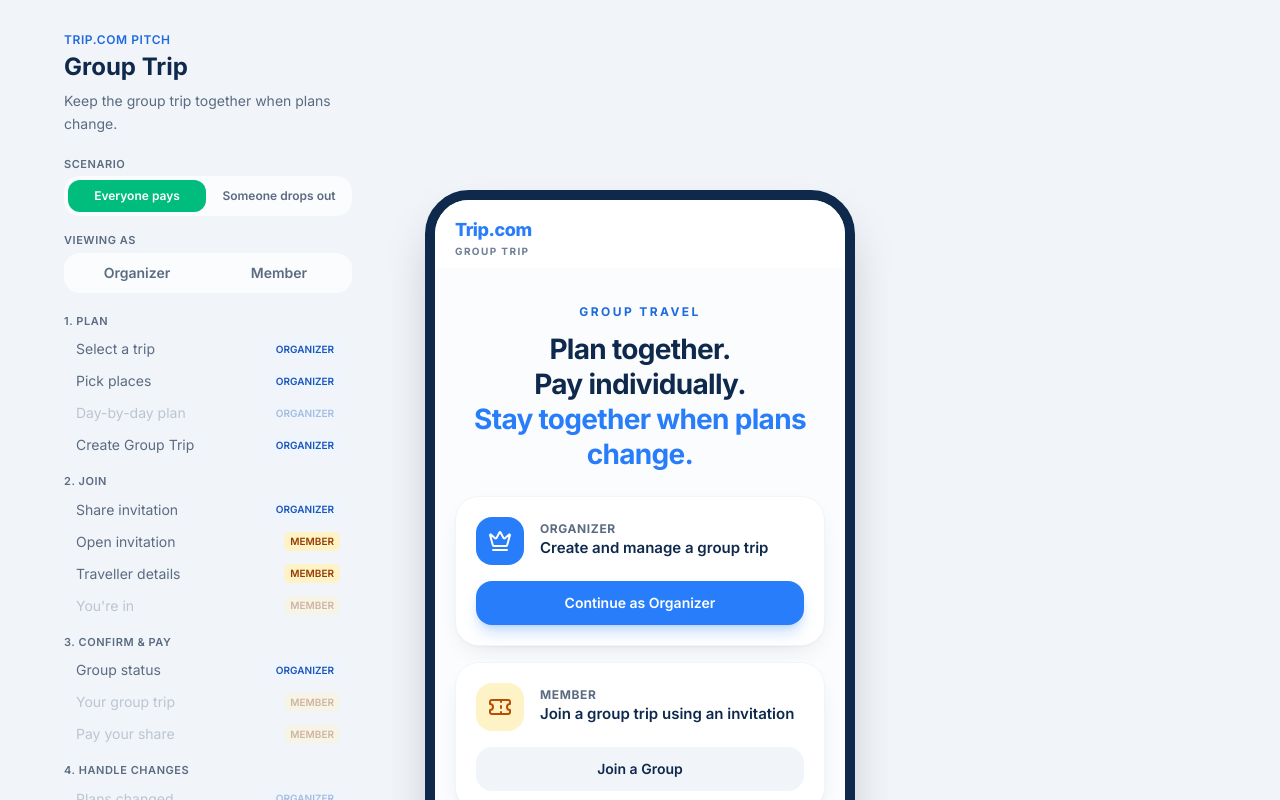
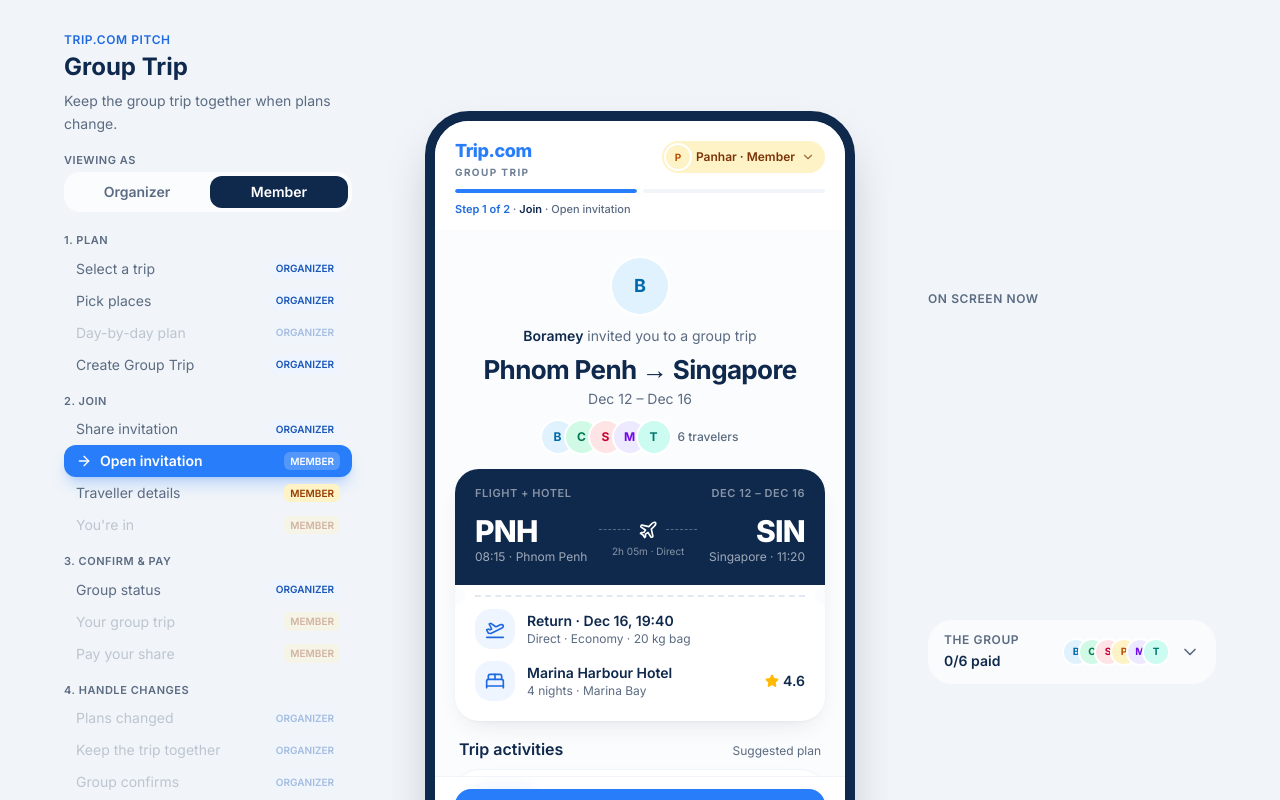
Before and after one commit to nangdypanhar/group-travel, a React (Vite) app: page / in a window 1280 px wide. Shown: the top 800 px of the page. Built offline with nearby package versions, Linux system fonts and the light colour scheme.

Commit message:
Only display user screen role

```diff
--- a/src/components/AppShell.jsx
+++ b/src/components/AppShell.jsx
@@ -1,5 +1,6 @@
 import { ChevronLeft, ListOrdered } from 'lucide-react'
 import { useState } from 'react'
+import { ROLES } from '../state/demoState'
 import { useDemo } from '../state/useDemo'
 import BottomSheet from './BottomSheet'
 import PresenterPanel, { DemoNav } from './PresenterPanel'
@@ -19,7 +20,7 @@
         <header className="shrink-0 bg-white pt-4">
           <div className="flex items-center justify-between gap-2 px-5 pb-3">
             <div className="flex items-center gap-2">
-              {state.role && (
+              {state.role && state.history[state.role].length > 0 && (
                 <button
                   type="button"
                   aria-label="Back"
@@ -50,7 +51,7 @@
               </div>
             )}
           </div>
-          {state.role && <StepIndicator phase={summary.phase} label={summary.screen.label} />}
+          {state.role && <StepIndicator steps={ROLES[state.role].steps} step={summary.step} label={summary.screen.label} />}
         </header>
         <main key={`${state.role}-${summary.screen.id}`} className="no-scrollbar flex-1 overflow-y-auto bg-slate-50/60">
           {children}
--- a/src/components/StatusBadge.jsx
+++ b/src/components/StatusBadge.jsx
@@ -1,4 +1,4 @@
-import { AlarmClock, BellRing, CheckCircle2, Clock, Hourglass, Mail, UserMinus } from 'lucide-react'
+import { AlarmClock, BellRing, CheckCircle2, Clock, FileCheck2, FileClock, Hourglass, Mail, UserMinus } from 'lucide-react'
 
 const TONES = {
   done: { className: 'bg-emerald-50 text-emerald-700', Icon: CheckCircle2 },
@@ -8,6 +8,8 @@
   due: { className: 'bg-rose-50 text-rose-600', Icon: AlarmClock },
   reminded: { className: 'bg-brand-50 text-brand-700', Icon: BellRing },
   extended: { className: 'bg-amber-50 text-amber-700', Icon: Hourglass },
+  infoDone: { className: 'bg-brand-50 text-brand-700', Icon: FileCheck2 },
+  infoMissing: { className: 'bg-slate-100 text-muted', Icon: FileClock },
 }
 
 export default function StatusBadge({ tone = 'pending', children }) {
--- a/src/components/StepIndicator.jsx
+++ b/src/components/StepIndicator.jsx
@@ -1,19 +1,33 @@
-import { PHASES } from '../state/demoState'
+import { CheckCircle2 } from 'lucide-react'
 
-export default function StepIndicator({ phase, label }) {
+// Progress through the current role's own steps, e.g. Join → Pay for a member.
+// A `step` past the last one means the role has nothing left to do.
+export default function StepIndicator({ steps, step, label }) {
+  const done = step >= steps.length
   return (
     <div className="px-5 pb-3">
       <div className="flex gap-1.5">
-        {PHASES.map((p, i) => (
-          <div key={p} className="h-1 flex-1 overflow-hidden rounded-full bg-slate-100">
-            <div className={`h-full rounded-full bg-brand-500 transition-all duration-500 ${i <= phase ? 'w-full' : 'w-0'}`} />
+        {steps.map((s, i) => (
+          <div key={s} className="h-1 flex-1 overflow-hidden rounded-full bg-slate-100">
+            <div
+              className={`h-full rounded-full transition-all duration-500 ${done ? 'bg-emerald-500' : 'bg-brand-500'} ${i <= step ? 'w-full' : 'w-0'}`}
+            />
           </div>
         ))}
       </div>
-      <p className="mt-2 text-[11px] font-medium text-muted">
-        <span className="font-semibold text-brand-600">Step {phase + 1}</span> ·{' '}
-        <span className="font-semibold text-ink">{PHASES[phase]}</span> · {label}
-      </p>
+      {done ? (
+        <p className="mt-2 flex items-center gap-1 text-[11px] font-medium text-muted">
+          <CheckCircle2 className="h-3.5 w-3.5 text-emerald-500" strokeWidth={2.5} />
+          <span className="font-semibold text-emerald-600">All done</span> · {label}
+        </p>
+      ) : (
+        <p className="mt-2 text-[11px] font-medium text-muted">
+          <span className="font-semibold text-brand-600">
+            Step {step + 1} of {steps.length}
+          </span>{' '}
+          · <span className="font-semibold text-ink">{steps[step]}</span> · {label}
+        </p>
+      )}
     </div>
   )
 }
--- a/src/data/mockData.js
+++ b/src/data/mockData.js
@@ -176,12 +176,13 @@
 export const REPLACEMENT = { ...blankMember(REPLACEMENT_NAME, PEOPLE.length), replacement: true }
 
 // Where everyone else stands once time has passed after the invite
-// (5/6 joined, 4/6 paid once "me" has joined): friends joined and paid,
-// the late member only opened the invite.
+// (everyone but "me" has joined and paid; "me" pays last to complete the group).
 export const MEMBER_PROGRESS = Object.fromEntries(
   PEOPLE.map((p) => toId(p.name))
     .filter((id) => id !== MEMBER_ID)
-    .map((id) => [id, id === LATE_PAYER_ID ? { invited: true } : { invited: true, joined: true, info: true, paid: true }]),
+    // For now Tena pays like everyone else (no late payer, no dropout in the demo).
+    // .map((id) => [id, id === LATE_PAYER_ID ? { invited: true } : { invited: true, joined: true, info: true, paid: true }]),
+    .map((id) => [id, { invited: true, joined: true, info: true, paid: true }]),
 )
 
 const nameOf = (id) => PEOPLE.find((p) => toId(p.name) === id).name
--- a/src/screens/Join.jsx
+++ b/src/screens/Join.jsx
@@ -50,7 +50,7 @@
 
       <div>
         <div className="mb-2 flex items-baseline justify-between px-1">
-          <h2 className="font-semibold">Day by day</h2>
+          <h2 className="font-semibold">Trip activities</h2>
           <span className="text-xs text-muted">{state.plan.generated ? `Planned by ${organizer.name}` : 'Suggested plan'}</span>
         </div>
         <ItineraryDays days={planDays(state.plan)} />
--- a/src/screens/MemberHome.jsx
+++ b/src/screens/MemberHome.jsx
@@ -1,22 +1,32 @@
-import { BedDouble, BellRing, CheckCircle2, CreditCard, PartyPopper, Plane, RefreshCw } from 'lucide-react'
-import Avatar from '../components/Avatar'
+import { BedDouble, ChevronDown, BellRing, CheckCircle2, CreditCard, PartyPopper, Plane, RefreshCw } from 'lucide-react'
+import { useState } from 'react'
+import { AvatarStack } from '../components/Avatar'
 import { DeadlineCard } from '../components/Countdown'
 import ItineraryDays from '../components/ItineraryDays'
+import MemberCard, { PaymentStatus } from '../components/MemberCard'
+import StatusBadge from '../components/StatusBadge'
 import { Button, Caption, Card, ProgressBar, Screen } from '../components/ui'
-import { MEMBER_ID, TRIP } from '../data/mockData'
+import { MEMBER_ID, ORGANIZER_ID, TRIP } from '../data/mockData'
 import { usd } from '../lib/format'
 import { planDays } from '../lib/itinerary'
 import { useNow } from '../lib/useNow'
 import { useDemo } from '../state/useDemo'
 
-// One-word payment status for the compact group grid.
-function statusOf(m, deadlinePassed) {
-  if (m.removed) return { label: 'Dropped', className: 'text-rose-500' }
-  if (m.paid) return { label: 'Paid', className: 'text-emerald-600' }
-  if (m.graceUntil) return { label: 'Extension', className: 'text-amber-600' }
-  if (deadlinePassed) return { label: 'Missed', className: 'text-rose-500' }
-  if (m.joined) return { label: 'Pending', className: 'text-amber-600' }
-  return { label: 'Invited', className: 'text-muted' }
+// You, then the organizer, then paid, waiting and dropped members.
+function sortedMembers(members) {
+  const rank = (m) =>
+    m.id === MEMBER_ID ? 0 : m.id === ORGANIZER_ID ? 1 : m.removed ? 5 : m.paid ? 2 : m.joined ? 3 : 4
+  return [...members].sort((a, b) => rank(a) - rank(b))
+}
+
+// Whether a joined member has filled in their traveler information.
+function InfoStatus({ member }) {
+  if (!member.joined || member.removed) return null
+  return member.info ? (
+    <StatusBadge key="info" tone="infoDone">Info added</StatusBadge>
+  ) : (
+    <StatusBadge key="no-info" tone="infoMissing">Info missing</StatusBadge>
+  )
 }
 
 // Member: their own trip, share and deadline first; the group and the plan below.
@@ -25,9 +35,13 @@
   const { me, organizer, dropped } = summary
   const { change, booked } = state
   const now = useNow()
+  // The member list is detail, so it starts folded.
+  const [membersOpen, setMembersOpen] = useState(false)
   const needsMyConfirm = change?.status === 'confirming' && !change.confirmed[MEMBER_ID]
   const iConfirmed = Boolean(change?.confirmed[MEMBER_ID])
   const myShare = TRIP.price + (iConfirmed ? summary.topUp : 0)
+  // The whole group has paid, so the trip is safe; only the organizer's booking is left.
+  const everyonePaid = me.paid && summary.unpaid.length === 0 && !booked && !change
 
   const confirm = () => {
     dispatch({ type: 'CONFIRM_ARRANGEMENT', id: MEMBER_ID })
@@ -101,6 +115,18 @@
         </Notice>
       )}
 
+      {everyonePaid && (
+        <Notice tone="emerald" Icon={PartyPopper} title="Everyone paid. Group is good to go!">
+          Trip is ready to book.
+        </Notice>
+      )}
+
+      {me.paid && !booked && !change && summary.unpaid.length > 0 && (
+        <Notice tone="brand" Icon={CheckCircle2} title="You're paid">
+          Waiting for {summary.unpaid.length} more {summary.unpaid.length === 1 ? 'payment' : 'payments'} before the group can book.
+        </Notice>
+      )}
+
       {me.reminded && !me.paid && (
         <Notice tone="brand" Icon={BellRing} title="Reminder">
           Pay your share before the deadline to keep your spot.
@@ -128,40 +154,65 @@
 
       {/* The group's progress, read-only: members see it, only the organizer acts on it. */}
       <Card className="space-y-4">
+        <div>
           <div className="flex items-baseline justify-between">
             <h2 className="font-semibold">Your group</h2>
             <span className="text-sm font-semibold">
-            {summary.paid}/{summary.size} <span className="font-normal text-muted">paid</span>
+              {summary.paid} of {summary.size} <span className="font-normal text-muted">paid</span>
             </span>
           </div>
+          <div className="mt-2">
             <ProgressBar value={summary.paid} max={summary.size} />
-        <div className="grid grid-cols-3 gap-2">
-          {state.members.map((m) => {
-            const status = statusOf(m, now >= state.deadline)
-            return (
-              <div
-                key={m.id}
-                className={`flex flex-col items-center rounded-2xl px-1 py-2.5 text-center ${m.id === MEMBER_ID ? 'bg-brand-50' : 'bg-slate-50'} ${
-                  m.removed ? 'opacity-50' : ''
-                }`}
-              >
-                <Avatar member={m} size="sm" done={m.paid && !m.removed} />
-                <p className="mt-1.5 w-full truncate text-xs font-semibold">{m.id === MEMBER_ID ? 'You' : m.name}</p>
-                <p key={status.label} className={`animate-pop text-[11px] font-semibold ${status.className}`}>
-                  {status.label}
+          </div>
+          <p className="mt-2 text-xs text-muted">
+            <span className="font-semibold text-ink">{usd(summary.secured)}</span> of {usd(summary.total)} secured
           </p>
         </div>
+
+        <button
+          type="button"
+          onClick={() => setMembersOpen((o) => !o)}
+          aria-expanded={membersOpen}
+          className="flex w-full cursor-pointer items-center gap-3 rounded-2xl bg-slate-50 px-3 py-2.5 text-left text-sm font-semibold transition hover:bg-slate-100"
+        >
+          {!membersOpen && <AvatarStack members={summary.active} size="xs" />}
+          <span className="flex-1">{membersOpen ? 'Hide members' : `See all ${summary.size} members`}</span>
+          <ChevronDown className={`h-4 w-4 shrink-0 text-muted transition ${membersOpen ? 'rotate-180' : ''}`} />
+        </button>
+
+        {/* You first, then the organizer, then everyone else: paid, waiting, dropped. */}
+        {membersOpen && (
+          <div className="-mx-2 animate-fade-up divide-y divide-slate-100">
+            {sortedMembers(state.members).map((m) => (
+              <MemberCard
+                key={m.id}
+                member={m}
+                isMe={m.id === MEMBER_ID}
+                isOrganizer={m.id === ORGANIZER_ID}
+                status={
+                  <>
+                    <InfoStatus member={m} />
+                    <PaymentStatus member={m} deadlinePassed={now >= state.deadline} />
+                  </>
+                }
+                action={
+                  !m.removed && (
+                    <span className={`text-sm font-semibold ${m.paid ? 'text-emerald-600' : 'text-muted'}`}>{usd(TRIP.price)}</span>
                   )
-          })}
+                }
+              />
+            ))}
           </div>
+        )}
+
         {/* My own deadline is in the hero while I haven't paid. */}
-        {me.paid && !booked && (
+        {me.paid && !booked && !everyonePaid && (
           <DeadlineCard deadline={state.deadline} label="Group deadline" note={state.group.deadlineLabel} done={summary.unpaid.length === 0} />
         )}
       </Card>
 
       <div>
-        <h2 className="mb-2 px-1 font-semibold">Day by day</h2>
+        <h2 className="mb-2 px-1 font-semibold">Trip activities</h2>
         <ItineraryDays days={planDays(state.plan)} />
       </div>
     </Screen>
--- a/src/screens/MemberJoined.jsx
+++ b/src/screens/MemberJoined.jsx
@@ -15,7 +15,7 @@
     { title: 'Joined the group', done: true },
     { title: 'Added your traveller details', done: true },
     { title: `Pay your share · ${usd(summary.share)}`, detail: `By ${state.group.deadlineLabel}`, next: true },
-    { title: 'Book together', detail: `${summary.organizer.name} books once everyone has paid` },
+    { title: 'Book together', detail: 'The organizer books once everyone has paid' },
   ]
 
   return (
--- a/src/state/demoState.js
+++ b/src/state/demoState.js
@@ -19,31 +19,32 @@
 export const PHASES = ['Plan', 'Join', 'Confirm & Pay', 'Handle Changes', 'Book']
 
 export const ROLES = {
-  organizer: { label: 'Organizer', viewerId: ORGANIZER_ID, start: 'trip' },
-  member: { label: 'Member', viewerId: MEMBER_ID, start: 'invitation' },
+  organizer: { label: 'Organizer', viewerId: ORGANIZER_ID, start: 'trip', steps: ['Plan', 'Invite', 'Collect', 'Book'] },
+  member: { label: 'Member', viewerId: MEMBER_ID, start: 'invitation', steps: ['Join', 'Pay'] },
 }
 
 // Each role has its own screens. `doing` is shown in the presenter's side panel.
+// `step` indexes the role's own `steps` (the progress bar under the header).
 export const SCREENS = {
   organizer: [
-    { id: 'trip', label: 'Select a trip', phase: 0, doing: 'Picks a Trip.com trip for the group' },
-    { id: 'places', label: 'Pick places', phase: 0, doing: 'Picks the places the group wants to see' },
-    { id: 'plan', label: 'Day-by-day plan', phase: 0, doing: 'Gets a day-by-day plan to share' },
-    { id: 'create', label: 'Create Group Trip', phase: 0, doing: 'Sets travelers, rooms and a deadline' },
-    { id: 'created', label: 'Share invitation', phase: 1, doing: 'Shares one invite link with friends' },
-    { id: 'status', label: 'Group status', phase: 2, doing: 'Spots payment risk before the deadline' },
-    { id: 'changed', label: 'Plans changed', phase: 3, doing: 'Sees the impact of one member dropping' },
-    { id: 'options', label: 'Keep the trip together', phase: 3, doing: 'Picks a way to continue' },
-    { id: 'arrangement', label: 'Group confirms', phase: 3, doing: 'Asks the group to confirm the new plan' },
-    { id: 'ready', label: 'Ready to book', phase: 4, doing: 'Books for the whole group' },
-    { id: 'confirmed', label: 'Trip confirmed', phase: 4, doing: 'Booked together. Nobody carried the trip' },
+    { id: 'trip', label: 'Select a trip', phase: 0, step: 0, doing: 'Picks a Trip.com trip for the group' },
+    { id: 'places', label: 'Pick places', phase: 0, step: 0, doing: 'Picks the places the group wants to see' },
+    { id: 'plan', label: 'Day-by-day plan', phase: 0, step: 0, doing: 'Gets a day-by-day plan to share' },
+    { id: 'create', label: 'Create Group Trip', phase: 0, step: 0, doing: 'Sets travelers, rooms and a deadline' },
+    { id: 'created', label: 'Share invitation', phase: 1, step: 1, doing: 'Shares one invite link with friends' },
+    { id: 'status', label: 'Group status', phase: 2, step: 2, doing: 'Spots payment risk before the deadline' },
+    { id: 'changed', label: 'Plans changed', phase: 3, step: 2, doing: 'Sees the impact of one member dropping' },
+    { id: 'options', label: 'Keep the trip together', phase: 3, step: 2, doing: 'Picks a way to continue' },
+    { id: 'arrangement', label: 'Group confirms', phase: 3, step: 2, doing: 'Asks the group to confirm the new plan' },
+    { id: 'ready', label: 'Ready to book', phase: 4, step: 3, doing: 'Books for the whole group' },
+    { id: 'confirmed', label: 'Trip confirmed', phase: 4, step: 3, doing: 'Booked together. Nobody carried the trip' },
   ],
   member: [
-    { id: 'invitation', label: 'Open invitation', phase: 1, doing: 'Opens the invite link' },
-    { id: 'details', label: 'Traveller details', phase: 1, doing: 'Adds their own details' },
-    { id: 'joined', label: "You're in", phase: 1, doing: 'Confirms they are going' },
-    { id: 'home', label: 'Your group trip', phase: 2, doing: 'Sees their own share and deadline' },
-    { id: 'pay', label: 'Pay your share', phase: 2, doing: 'Pays only their own share' },
+    { id: 'invitation', label: 'Open invitation', phase: 1, step: 0, doing: 'Opens the invite link' },
+    { id: 'details', label: 'Traveller details', phase: 1, step: 0, doing: 'Adds their own details' },
+    { id: 'joined', label: "You're in", phase: 1, step: 0, doing: 'Confirms they are going' },
+    { id: 'home', label: 'Your group trip', phase: 2, step: 1, doing: 'Sees their own share and deadline' },
+    { id: 'pay', label: 'Pay your share', phase: 2, step: 1, doing: 'Pays only their own share' },
   ],
 }
 
@@ -71,18 +72,23 @@
 export function createInitialState(runId = 0, scenario = 'everyone-pays') {
   return {
     scenario,
-    // null shows the role picker.
-    role: null,
+    // null shows the role picker. For now the demo opens straight on the member's invitation.
+    // role: null,
+    role: 'member',
     // Each role keeps its own place, so the presenter can switch back and forth.
-    screens: { organizer: ROLES.organizer.start, member: ROLES.member.start },
+    // For now the demo starts on the member's side, so the organizer has already shared the invite
+    // and opens on the group status. (Was: organizer: ROLES.organizer.start)
+    screens: { organizer: 'status', member: ROLES.member.start },
     // Screens each role came from, for the back button.
     history: { organizer: [], member: [] },
     runId,
-    group: { ...GROUP_DEFAULTS, created: false, shared: false },
+    // group: { ...GROUP_DEFAULTS, created: false, shared: false },
+    group: { ...GROUP_DEFAULTS, created: true, shared: true },
     // Places picked for the day-by-day plan; `generated` once the plan was built.
     plan: { placeIds: [], generated: false },
     deadline: startDeadline(),
-    members: MEMBERS.map((m) => ({ ...m })),
+    // members: MEMBERS.map((m) => ({ ...m })),
+    members: MEMBERS.map((m) => ({ ...m, invited: true })),
     caughtUp: false,
     // When a member drops: { droppedId, reason: 'unpaid' | 'left', optionId, status: 'choosing' | 'confirming', confirmed: { [id]: true } }
     change: null,
@@ -117,10 +123,11 @@
       const next = { ...state, role, history, screens: { ...state.screens, [role]: action.screen } }
       return action.screen === 'status' ? catchUp(next) : next
     }
-    // Back to the previous screen of this role; from its first screen, back to the role picker.
+    // Back to the previous screen of this role. (Role picker is disabled for now, so the first screen stays put.)
     case 'BACK': {
       const stack = state.history[state.role]
-      if (!stack.length) return { ...state, role: null }
+      // if (!stack.length) return { ...state, role: null }
+      if (!stack.length) return state
       return {
         ...state,
         screens: { ...state.screens, [state.role]: stack[stack.length - 1] },
@@ -242,17 +249,18 @@
 
   const role = state.role ?? 'organizer'
   const screen = SCREENS[role].find((s) => s.id === state.screens[role])
-  let phase = screen.phase
-  if (role === 'member' && screen.id === 'home') phase = state.booked ? 4 : change ? 3 : 2
+  // A member's job ends once they've paid: past the last step means "all done".
+  const me = state.members.find((m) => m.id === MEMBER_ID)
+  const step = role === 'member' && me.paid ? ROLES.member.steps.length : screen.step
 
   return {
     role,
     screen,
-    phase,
+    step,
     doing: screen.doing,
     viewer: state.members.find((m) => m.id === ROLES[role].viewerId),
     organizer: state.members.find((m) => m.id === ORGANIZER_ID),
-    me: state.members.find((m) => m.id === MEMBER_ID),
+    me,
     dropped: change ? state.members.find((m) => m.id === change.droppedId) : null,
     active,
     size,
```
Also changed, not shown: src/components/PresenterPanel.jsx (+10 -6 lines), src/screens/Dashboard.jsx (+7 -4 lines). Lines whose indentation alone changed are shown as unchanged.
